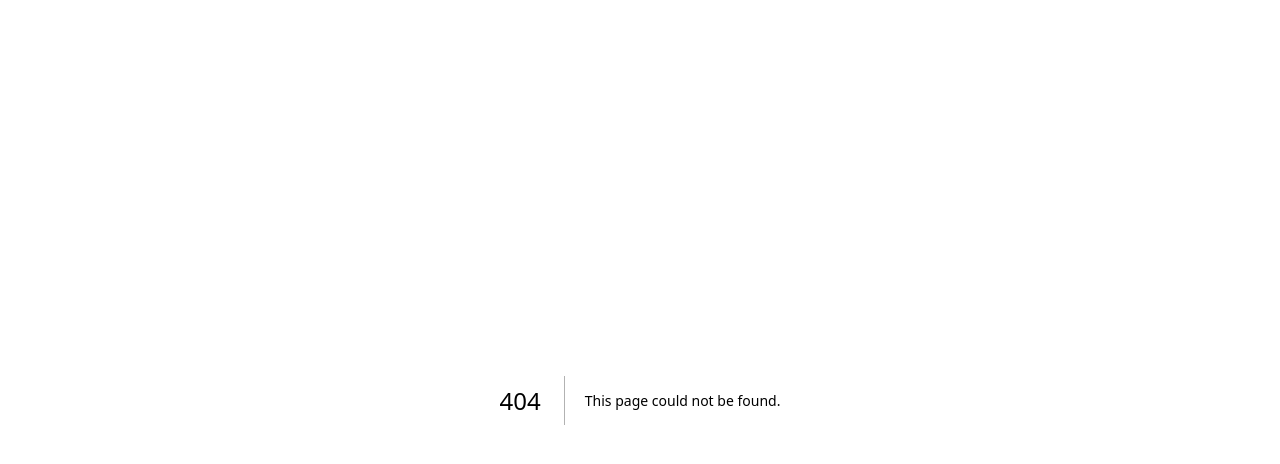
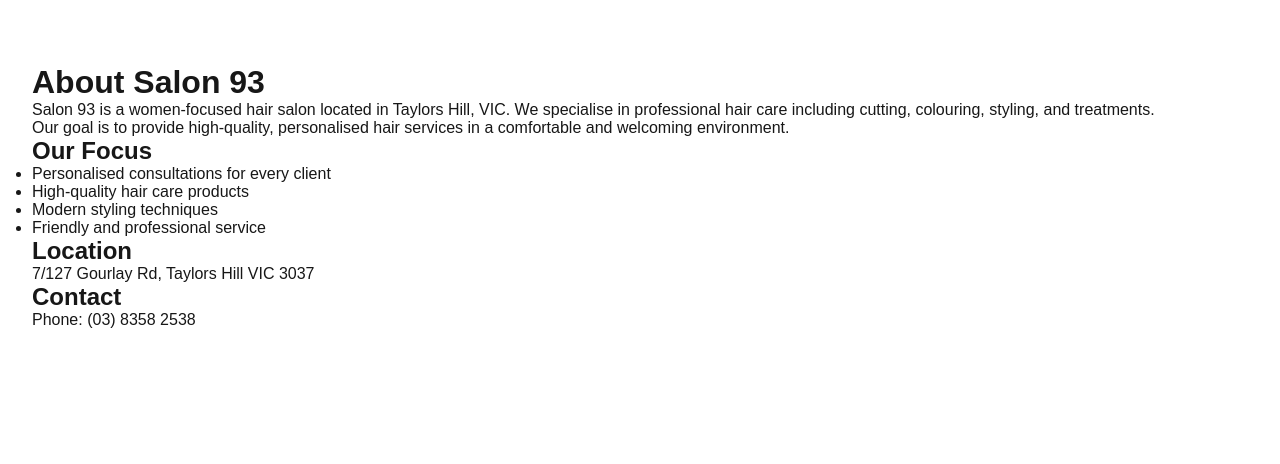
Before and after one commit to rrad0004-bot/salon93-website-v2, a Next.js app: page /about in a window 1280 px wide. Before the commit this address had no page. Shown: the top 464 px of the page. Built offline with nearby package versions, Linux system fonts and the light colour scheme.

Commit message:
about us page

```diff
--- /dev/null
+++ b/app/about/page.js
@@ -0,0 +1,39 @@
+export default function AboutPage() {
+    return (
+        <main style={{ padding: "4rem 2rem" }}>
+            <h1>About Salon 93</h1>
+
+            <p>
+                Salon 93 is a women-focused hair salon located in Taylors Hill, VIC.
+                We specialise in professional hair care including cutting, colouring,
+                styling, and treatments.
+            </p>
+
+            <p>
+                Our goal is to provide high-quality, personalised hair services in a
+                comfortable and welcoming environment.
+            </p>
+
+            <h2>Our Focus</h2>
+
+            <ul>
+                <li>Personalised consultations for every client</li>
+                <li>High-quality hair care products</li>
+                <li>Modern styling techniques</li>
+                <li>Friendly and professional service</li>
+            </ul>
+
+            <h2>Location</h2>
+
+            <p>
+                7/127 Gourlay Rd, Taylors Hill VIC 3037
+            </p>
+
+            <h2>Contact</h2>
+
+            <p>
+                Phone: (03) 8358 2538
+            </p>
+        </main>
+    );
+}
```
